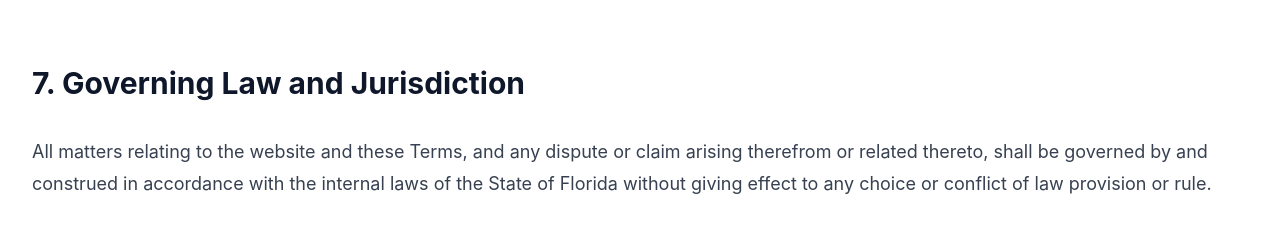
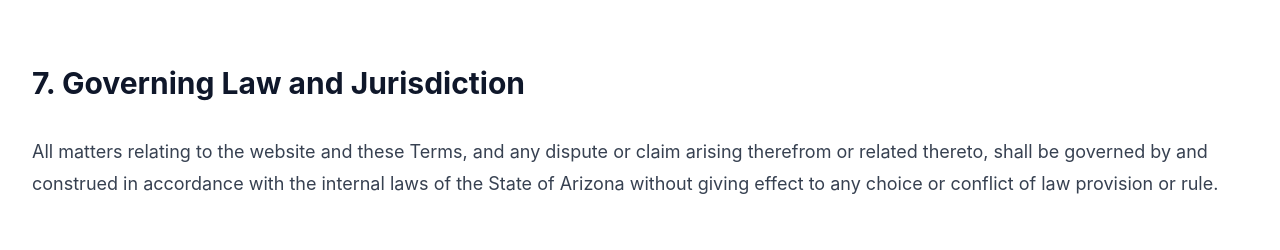
Before and after one commit to chriscfellows/bold-centralvalleyrei-greenville, a Next.js app: page /terms in a window 1280 px wide. Shown: the part 1901-2151 px from the top of the page. Built offline with nearby package versions, Linux system fonts and the light colour scheme; no server answers.

Commit message:
legal: change governing law from Florida to Arizona in terms of use

```diff
--- a/src/app/terms/page.tsx
+++ b/src/app/terms/page.tsx
@@ -60,7 +60,7 @@
 
           <h2>7. Governing Law and Jurisdiction</h2>
           <p>
-            All matters relating to the website and these Terms, and any dispute or claim arising therefrom or related thereto, shall be governed by and construed in accordance with the internal laws of the State of Florida without giving effect to any choice or conflict of law provision or rule.
+            All matters relating to the website and these Terms, and any dispute or claim arising therefrom or related thereto, shall be governed by and construed in accordance with the internal laws of the State of Arizona without giving effect to any choice or conflict of law provision or rule.
           </p>
 
           <h2>8. Contact Information</h2>
```
